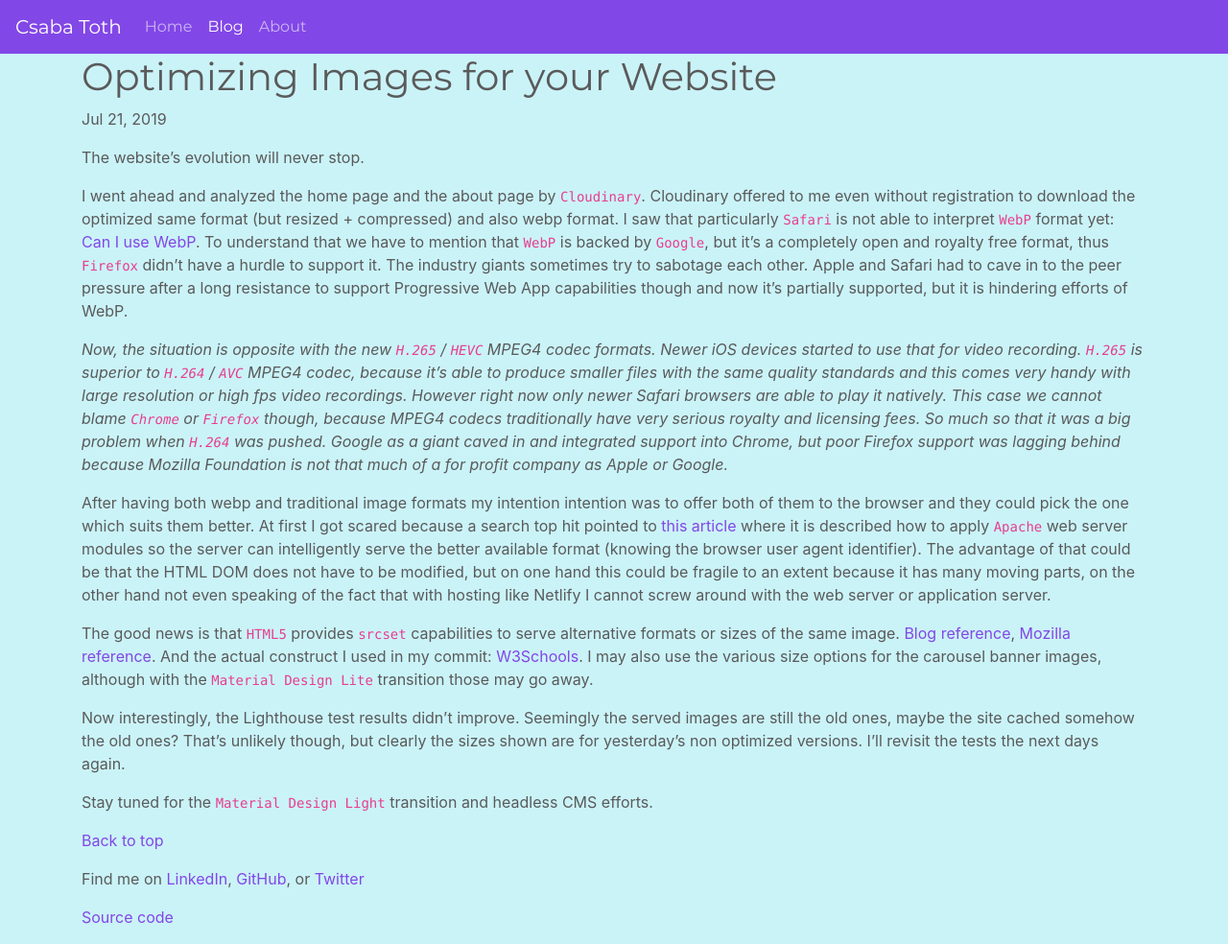
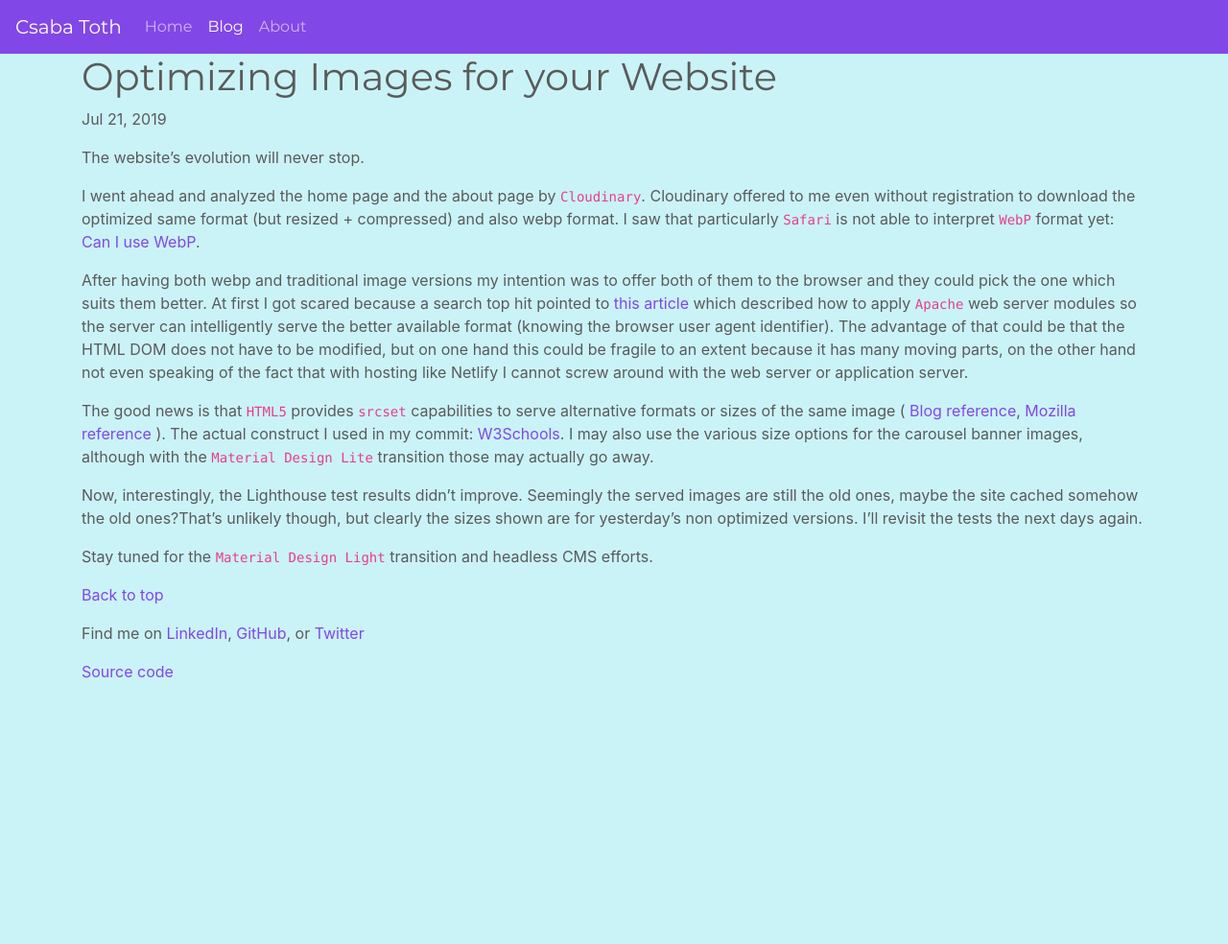
Before and after one commit to CsabaConsulting/csaba.page, a Jekyll site: the page built from _posts/blog/2019-07-22-image-optimization.md, in a window 1280 px wide. Shown: the whole page at 96% size. Built offline with Jekyll 4.4.1, drawn with Linux system fonts in a browser that asks for light colours; comment, search, counter and statistics services are not loaded; after the commit the page ends 900 px from its top, so only the background shows below that.

Commit message:
Correcting blog posts

```diff
--- a/_posts/blog/2019-07-22-image-optimization.md
+++ b/_posts/blog/2019-07-22-image-optimization.md
@@ -9,14 +9,12 @@
 ---
 The website's evolution will never stop.
 
-I went ahead and analyzed the home page and the about page by `Cloudinary`. Cloudinary offered to me even without registration to download the optimized same format (but resized + compressed) and also webp format. I saw that particularly `Safari` is not able to interpret `WebP` format yet: [Can I use WebP](https://caniuse.com/#search=webp). To understand that we have to mention that `WebP` is backed by `Google`, but it's a completely open and royalty free format, thus `Firefox` didn't have a hurdle to support it. The industry giants sometimes try to sabotage each other. Apple and Safari had to cave in to the peer pressure after a long resistance to support Progressive Web App capabilities though and now it's partially supported, but it is hindering efforts of WebP.
+I went ahead and analyzed the home page and the about page by `Cloudinary`. Cloudinary offered to me even without registration to download the optimized same format (but resized + compressed) and also webp format. I saw that particularly `Safari` is not able to interpret `WebP` format yet: [Can I use WebP](https://caniuse.com/#search=webp).
 
-*Now, the situation is opposite with the new `H.265` / `HEVC` MPEG4 codec formats. Newer iOS devices started to use that for video recording. `H.265` is superior to `H.264` / `AVC` MPEG4 codec, because it's able to produce smaller files with the same quality standards and this comes very handy with large resolution or high fps video recordings. However right now only newer Safari browsers are able to play it natively. This case we cannot blame `Chrome` or `Firefox` though, because MPEG4 codecs traditionally have very serious royalty and licensing fees. So much so that it was a big problem when `H.264` was pushed. Google as a giant caved in and integrated support into Chrome, but poor Firefox support was lagging behind because Mozilla Foundation is not that much of a for profit company as Apple or Google.*
+After having both webp and traditional image versions my intention was to offer both of them to the browser and they could pick the one which suits them better. At first I got scared because a search top hit pointed to [this article](https://www.digitalocean.com/community/tutorials/how-to-create-and-serve-webp-images-to-speed-up-your-website) which described how to apply `Apache` web server modules so the server can intelligently serve the better available format (knowing the browser user agent identifier). The advantage of that could be that the HTML DOM does not have to be modified, but on one hand this could be fragile to an extent because it has many moving parts, on the other hand not even speaking of the fact that with hosting like Netlify I cannot screw around with the web server or application server.
 
-After having both webp and traditional image formats my intention intention was to offer both of them to the browser and they could pick the one which suits them better. At first I got scared because a search top hit pointed to [this article](https://www.digitalocean.com/community/tutorials/how-to-create-and-serve-webp-images-to-speed-up-your-website) where it is described how to apply `Apache` web server modules so the server can intelligently serve the better available format (knowing the browser user agent identifier). The advantage of that could be that the HTML DOM does not have to be modified, but on one hand this could be fragile to an extent because it has many moving parts, on the other hand not even speaking of the fact that with hosting like Netlify I cannot screw around with the web server or application server.
+The good news is that `HTML5` provides `srcset` capabilities to serve alternative formats or sizes of the same image ( [Blog reference](https://bitsofco.de/why-and-how-to-use-webp-images-today/), [Mozilla reference](https://developer.mozilla.org/en-US/docs/Learn/HTML/Multimedia_and_embedding/Responsive_images) ). The actual construct I used in my commit: [W3Schools](https://www.w3schools.com/tags/att_source_srcset.asp). I may also use the various size options for the carousel banner images, although with the `Material Design Lite` transition those may actually go away.
 
-The good news is that `HTML5` provides `srcset` capabilities to serve alternative formats or sizes of the same image. [Blog reference](https://bitsofco.de/why-and-how-to-use-webp-images-today/), [Mozilla reference](https://developer.mozilla.org/en-US/docs/Learn/HTML/Multimedia_and_embedding/Responsive_images). And the actual construct I used in my commit: [W3Schools](https://www.w3schools.com/tags/att_source_srcset.asp). I may also use the various size options for the carousel banner images, although with the `Material Design Lite` transition those may go away.
-
-Now interestingly, the Lighthouse test results didn't improve. Seemingly the served images are still the old ones, maybe the site cached somehow the old ones? That's unlikely though, but clearly the sizes shown are for yesterday's non optimized versions. I'll revisit the tests the next days again.
+Now, interestingly, the Lighthouse test results didn't improve. Seemingly the served images are still the old ones, maybe the site cached somehow the old ones?That's unlikely though, but clearly the sizes shown are for yesterday's non optimized versions. I'll revisit the tests the next days again.
 
 Stay tuned for the `Material Design Light` transition and headless CMS efforts.
```
Also changed, not shown: _posts/blog/2019-05-12-fixing-google-vr-view.md (+3 -3 lines), _posts/blog/2019-07-10-website-plans.md (+1 -1 lines), _posts/blog/2019-07-12-jekyll-workbox.md (+2 -2 lines), _posts/blog/2019-07-24-preparing-for-mdc.md (+3 -3 lines), _posts/blog/2019-07-26-service-availability.md (+3 -3 lines).
